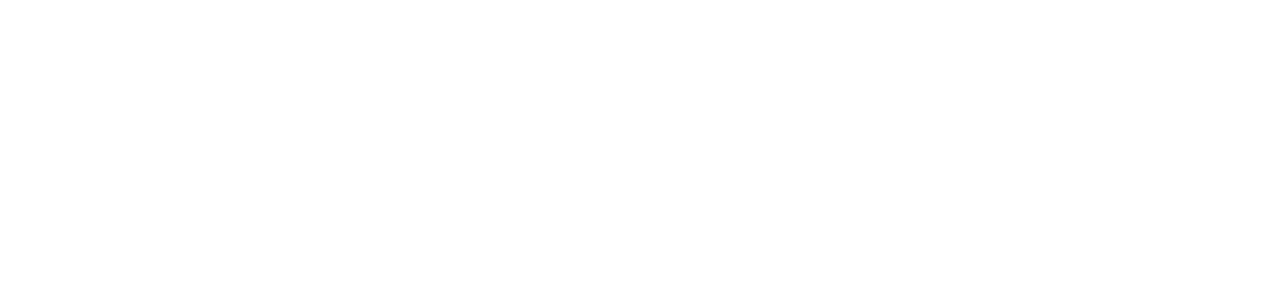
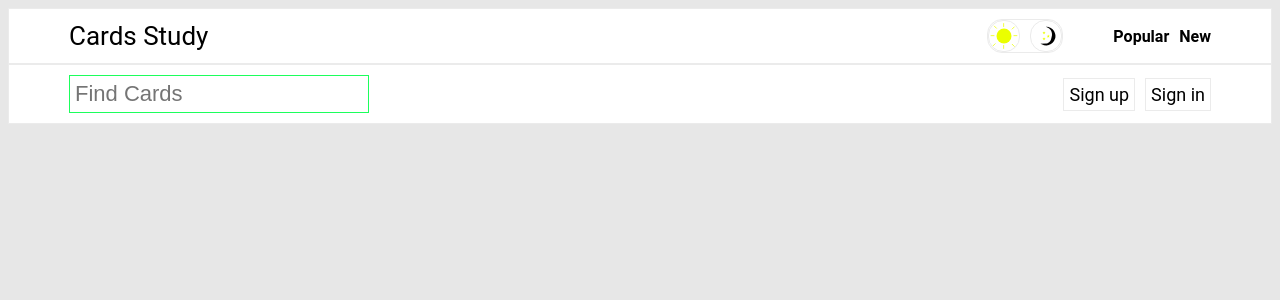
Before and after one commit to Kukonen/CardsStudy, a React (Create React App) app in the folder client/: page / in a window 1280 px wide. Shown: the top 300 px of the page. Built offline with nearby package versions, Linux system fonts and the light colour scheme.

Commit message:
header theme

```diff
--- a/client/src/Components/Header/Header.scss
+++ b/client/src/Components/Header/Header.scss
@@ -0,0 +1,87 @@
+@import "../../Themes//index.scss";
+
+@mixin headerSection() {
+    border: 1px solid $border;
+    padding: 10px;
+    background-color: $background;
+    display: flex;
+}
+
+.Header {
+    color: $font-color;
+}
+
+.TopHeader {
+    @include headerSection();
+}
+
+.HeaderTitle {
+    font-size: 26px;
+    margin: auto auto auto 50px;
+}
+
+.HeaderTheme {
+    margin: auto 0 auto auto;
+    display:  flex;
+    gap: 10px;
+    border: 1px solid $border;
+    border-radius: 15px;
+}
+
+.HeaderThemeBlock {
+    border: 1px solid $border;
+    cursor: pointer;
+    border-radius: 15px;
+    height: 30px;
+    width: 30px;
+}
+
+.HeaderThemeImg {
+    margin: auto;
+    height: 30px;
+    width: 30px;
+}
+
+.HeaderLinks {
+    margin: auto 50px auto 50px;
+    display: flex;
+    gap: 10px;
+}
+
+.HeaderLink {
+    cursor: pointer;
+    font-size: 16px;
+    font-weight: 600;
+}
+
+.BottomHeader {
+    @include headerSection();
+}
+
+.HeaderFind {
+    margin: auto auto auto 50px;
+    padding: 5px;
+    font-size: 22px;
+    outline: none;
+    border: 1px solid $primary;
+}
+
+.HeaderProfile {
+    margin: auto 50px auto auto;
+}
+
+.HeaderProfileSection {
+    display: flex;
+    gap: 10px;
+}
+
+.HeaderProfileBlock {
+    font-size: 18px;
+    padding: 5px;
+    border: 1px solid $border;
+    cursor: pointer;
+    &:hover {
+        border: 1px solid $primary;
+        background-color: $primary-light;
+    }
+}
--- a/client/src/Components/Header/Header.tsx
+++ b/client/src/Components/Header/Header.tsx
@@ -1,10 +1,63 @@
-import React from "react";
+import React, {useState} from "react";
 import './Header.scss';
 
+import DarkIcon from './dark.svg';
+import LightIcon from './light.svg';
+
 const Header = () => {
+
+    type themeType = 'light' | 'dark' | null | undefined;
+    type authType = 'auth' | 'notauth' | null | undefined;
+
+    const [theme, setTheme] = useState<themeType>(localStorage.getItem('theme') as themeType);
+    const [auth, setAuth] = useState<authType>(localStorage.getItem('auth') as authType || 'notauth');
+
     return (
-        <div>
-
+        <div className="Header">
+            <div className="TopHeader">
+                <div className="HeaderTitle">
+                    Cards Study
+                </div>
+                <div className="HeaderTheme">
+                    <div className="HeaderThemeBlock">
+                        <img src={LightIcon} alt="light" className="HeaderThemeImg" />
+                    </div>
+                    <div className="HeaderThemeBlock">
+                        <img src={DarkIcon} alt="dark" className="HeaderThemeImg" />
+                    </div>
+                </div>
+                <div className="HeaderLinks">
+                    <div className="HeaderLink">
+                        Popular
+                    </div>
+                    <div className="HeaderLink">
+                        New
+                    </div>
+                </div>
+            </div>
+            <div className="BottomHeader">
+                <input type="text" className="HeaderFind" placeholder="Find Cards"/>
+                <div className="HeaderProfile">
+                {
+                    auth === 'auth' ?
+                        <div className="HeaderProfileSection">
+                            <div className="HeaderProfileBlock">
+                                Profile
+                            </div>
+                        </div> :
+                            auth === 'notauth' ?
+                                <div className="HeaderProfileSection">
+                                    <div className="HeaderProfileBlock">
+                                        Sign up
+                                    </div>
+                                    <div className="HeaderProfileBlock">
+                                        Sign in
+                                    </div>
+                                </div> :
+                                null
+                }
+                </div>
+            </div>
         </div>
     )
 }
--- /dev/null
+++ b/client/src/Themes/index.scss
@@ -0,0 +1 @@
+@import "./light/index.scss";
--- /dev/null
+++ b/client/src/Themes/light/index.scss
@@ -0,0 +1,6 @@
+$document-background: #e7e7e7;
+$background: white;
+$border: #ebebeb;
+$font-color: black;
+$primary: #1cff5c;
+$primary-light: #63ff90;
--- a/client/src/index.tsx
+++ b/client/src/index.tsx
@@ -1,6 +1,7 @@
 import React from 'react';
 import ReactDOM from 'react-dom';
 import App from './Components/App/App';
+import './style.scss';
 
 ReactDOM.render(
   <App />,
--- /dev/null
+++ b/client/src/style.scss
@@ -0,0 +1,6 @@
+@import "./Themes/index.scss";
+
+body, #root {
+    font-family: Roboto;
+    background-color: $document-background;
+}
```
Also changed, not shown: client/src/Components/Header/dark.svg (added), client/src/Components/Header/light.svg (added), client/src/Themes/dark/index.scss (added).
